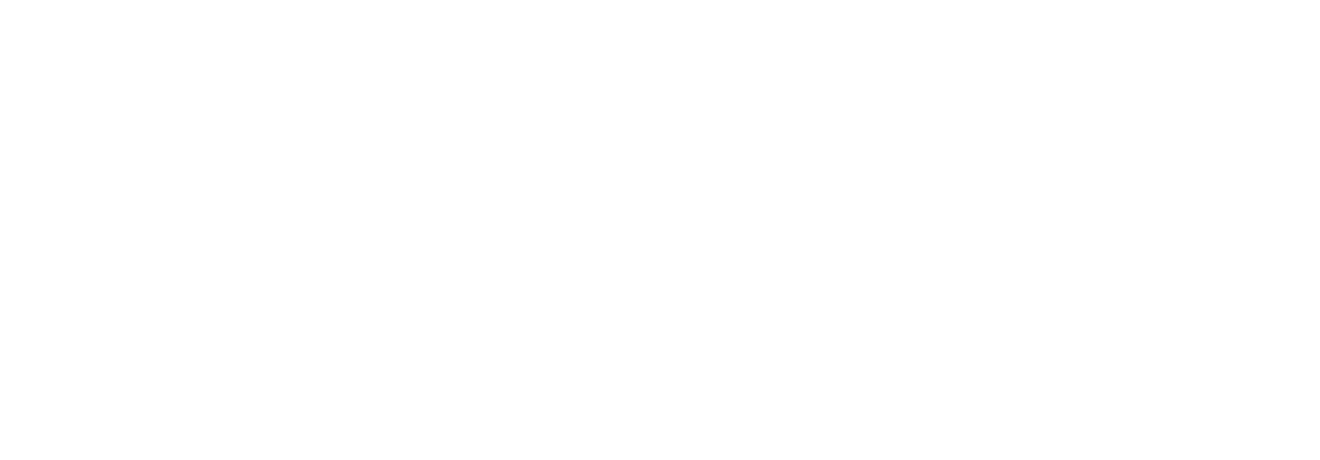
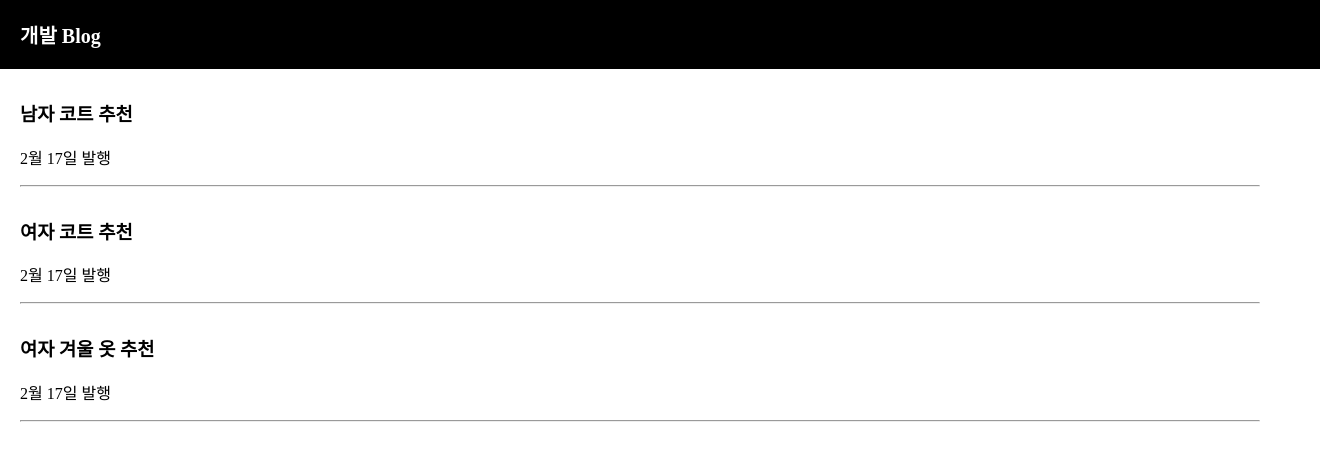
Before and after one commit to y55mun/blog, a React (Create React App) app: page / in a window 1280 px wide. Shown: the top 460 px of the page, 1320 px wide, since content can reach past the window. Built offline with nearby package versions, Linux system fonts and the light colour scheme.

Commit message:
state 이용 (블로그 글 리스트 UI 완성하기-제목 내용은 state 이용)

```diff
--- a/src/App.css
+++ b/src/App.css
@@ -6,7 +6,25 @@
   height: 40vmin;
   pointer-events: none;
 }
+body {
+  font-family: 'nanumsqare';
+}
 
+.black-nav {
+  background-color: black;
+  width: 100%;
+  display: flex;
+  color: white;
+  padding: 20px;
+  font-weight: 600;
+  font-size: 20px;
+}
+.list {
+  margin-top: 30px;
+  text-align: left;
+  padding-left: 20px;
+  padding-right: 20px;
+}
 @media (prefers-reduced-motion: no-preference) {
   .App-logo {
     animation: App-logo-spin infinite 20s linear;
--- a/src/App.js
+++ b/src/App.js
@@ -1,10 +1,38 @@
+import React, { useState } from 'react';
 import logo from './logo.svg';
 import './App.css';
 
 function App() {
+/**ES6 destructuring 문법
+ * array, object 에 있던 자료를 변수에 쉽게 담고 싶을 때 사용
+ * ex) 10,100을 a,b에 넣어주세요!
+ * var [a,b] = [10, 100]
+ *
+ */
+  let [글제목, 글제목변경] = useState(['남자 코트 추천', '여자 코트 추천', '여자 겨울 옷 추천']);
+
+  let posts = '강남 고기 맛집';
+
   return (
     <div className="App">
-
+      <div className="black-nav">
+        <div>개발 Blog</div>
+      </div>
+      <div className="list" >
+        <h3> { 글제목[0] } </h3>
+        <p>2월 17일 발행</p>
+        <hr/>
+      </div>
+      <div className="list" >
+        <h3> { 글제목[1] } </h3>
+        <p>2월 17일 발행</p>
+        <hr/>
+      </div>
+      <div className="list" >
+        <h3> { 글제목[2] } </h3>
+        <p>2월 17일 발행</p>
+        <hr/>
+      </div>
     </div>
   );
 }
```
